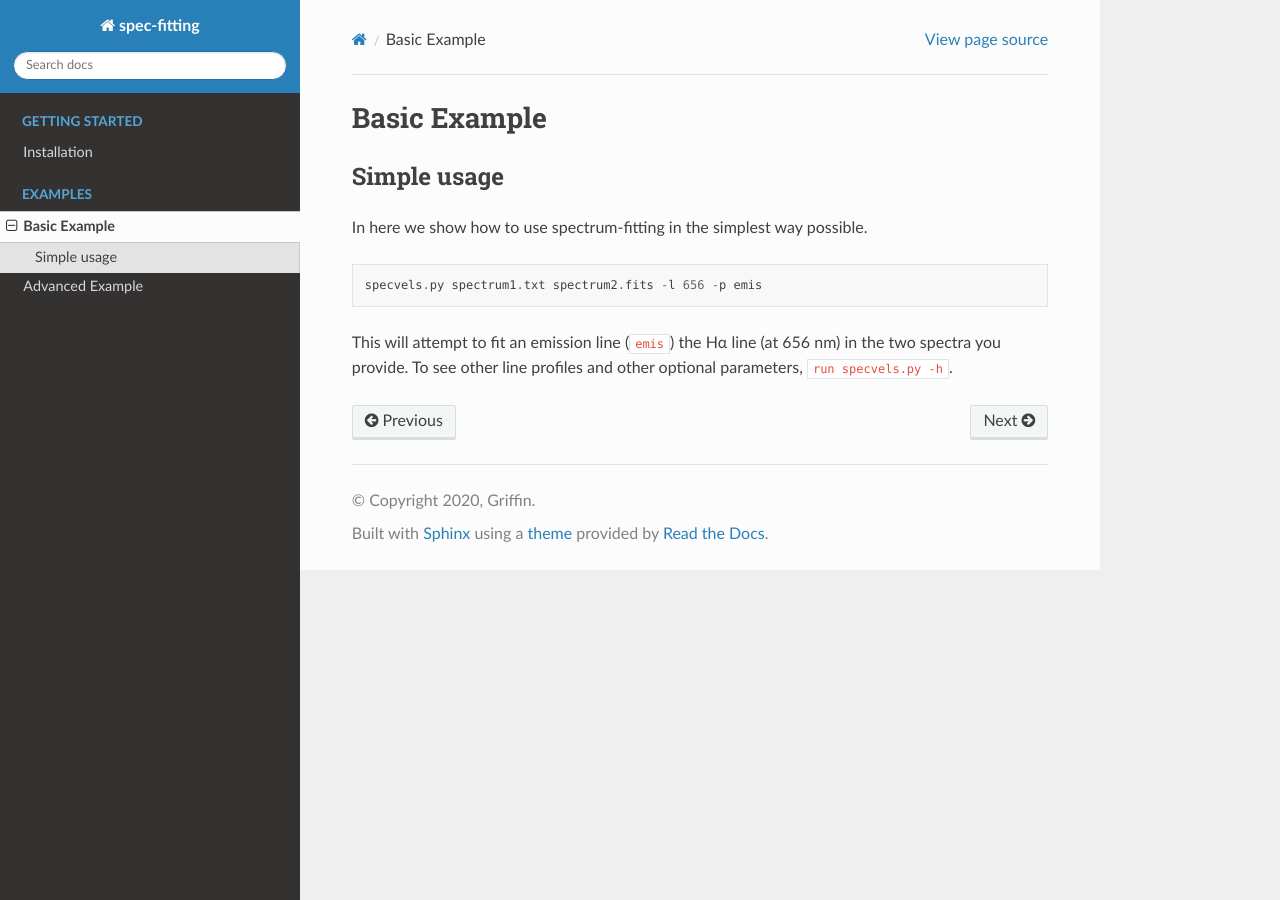
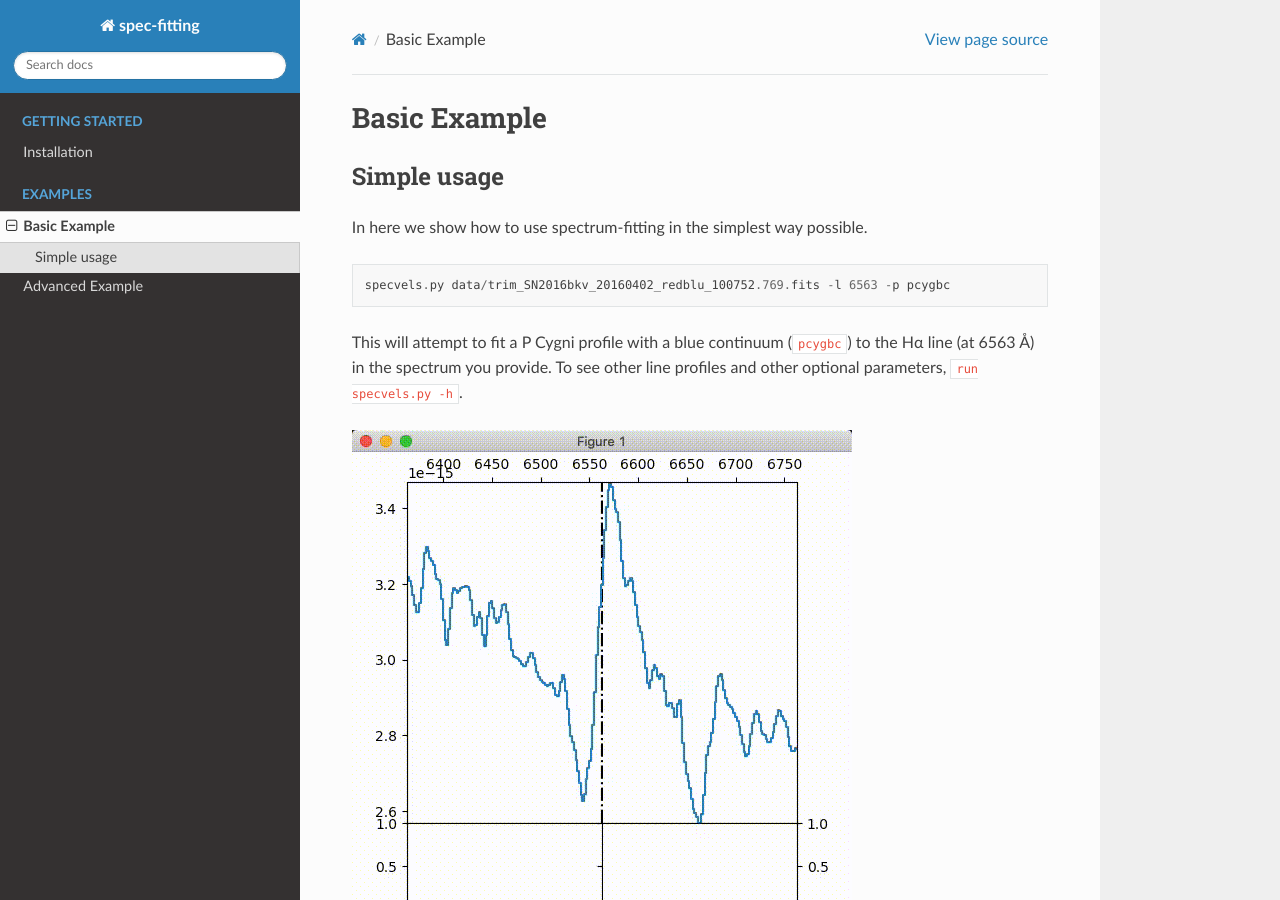
Before and after one commit to griffin-h/spectrum-fitting, a Sphinx documentation site: the page built from docs/examples/basic_example.rst, in a window 1280 px wide and 900 px high. Built offline with Sphinx 7.4.7 and the Read the Docs theme 2.0.0, drawn with Linux system fonts in a browser that asks for light colours.

Commit message:
add gif to docs

```diff
--- a/docs/examples/basic_example.rst
+++ b/docs/examples/basic_example.rst
@@ -10,6 +10,9 @@ In here we show how to use spectrum-fitting in the simplest way possible.
 
 .. code:: python
 
-	specvels.py spectrum1.txt spectrum2.fits -l 656 -p emis
+	specvels.py data/trim_SN2016bkv_20160402_redblu_100752.769.fits -l 6563 -p pcygbc
 
-This will attempt to fit an emission line (``emis``) the Hα line (at 656 nm) in the two spectra you provide. To see other line profiles and other optional parameters, ``run specvels.py -h``.
+This will attempt to fit a P Cygni profile with a blue continuum (``pcygbc``) to the Hα line (at 6563 Å) in the spectrum you provide.
+To see other line profiles and other optional parameters, ``run specvels.py -h``.
+
+.. image:: spectrum-fitting.gif
```
Also changed, not shown: docs/examples/spectrum-fitting.gif (added).
